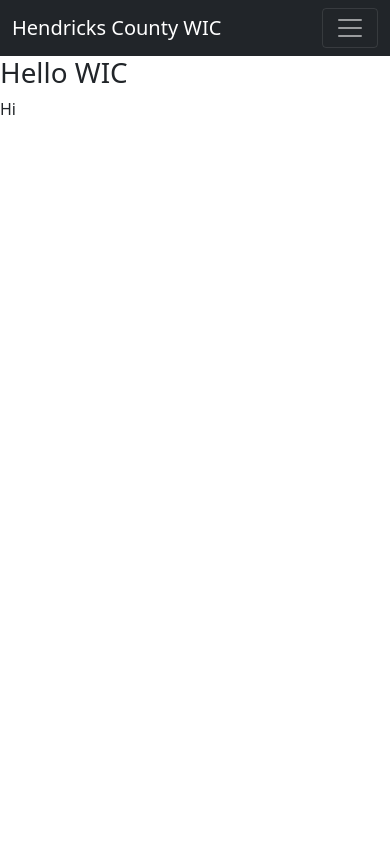
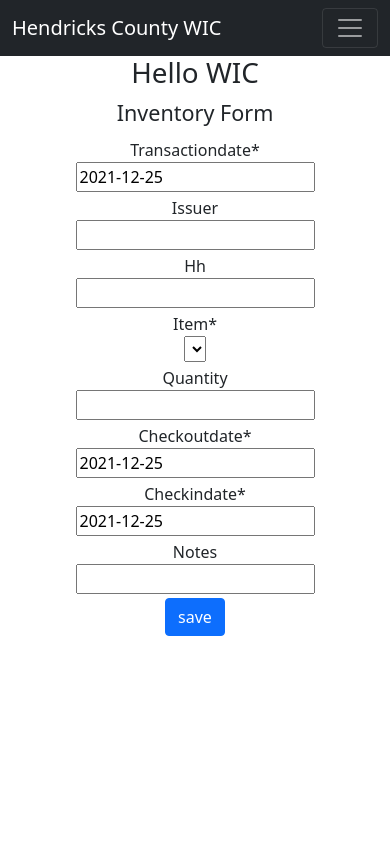
Before and after one commit to cloudflying87/wicInventory, a Django app: page /checkout in a window 390 px wide. Run offline with Django 4.2, Linux system fonts and the light colour scheme; data that the repository does not hold is empty; some libraries are stand-ins or nearby versions.

Commit message:
Login and form basics working.

```diff
--- /dev/null
+++ b/inventory/forms.py
@@ -0,0 +1,35 @@
+from django import forms
+from .models import Inventory
+from crispy_forms.helper import FormHelper
+from crispy_forms.layout import Layout, Submit, Row, Column,Fieldset,Field
+# from dal import autocomplete
+
+class InventoryEntry(forms.ModelForm):
+    def __init__(self, *args, **kwargs):
+        super().__init__(*args, **kwargs)
+        self.helper = FormHelper()
+        self.helper.layout = Layout(
+            Fieldset(
+                'Inventory Form',
+                Row(
+                    Column('transactiondate',type='date',css_class='form-group col-sm-3 mb-1'),
+                    Column('issuer',css_class='form-group col-sm-3 mb-1'),
+                    Column('hh',css_class='form-group col-sm-3 mb-1'),
+                ),
+                Row(
+                    Column('item',css_class='form-group col-sm-3 mb-1'),
+                    Column('quantity',css_class='form-group col-sm-3 mb-1'),
+                    Column('checkoutdate',css_class='form-group col-sm-3 mb-1'),
+                    Column('checkindate',css_class='form-group col-sm-3 mb-1'),
+                    Column('notes',css_class='form-group col-sm-3 mb-1'),
+                )
+
+            ),
+            Submit('Submit','save')
+        )
+    class Meta:
+        model = Inventory
+        fields = ('transactiondate','issuer','hh','item','quantity','checkoutdate','checkindate','notes')
+        # widgets= {
+        #     'item':autocomplete.ModelSelect2(url='autocomplete')
+        # }
--- a/inventory/templates/inventory/base.html
+++ b/inventory/templates/inventory/base.html
@@ -12,7 +12,7 @@
     <script src="https://cdn.jsdelivr.net/npm/select2@4.1.0-rc.0/dist/js/select2.min.js"></script>
     <title>{{ title }}</title>
 </head>
-<body>
+<body class="text-center">
     {% block content %}
 
     {% endblock %}
--- a/inventory/templates/inventory/checkout.html
+++ b/inventory/templates/inventory/checkout.html
@@ -3,5 +3,12 @@
 {% block content %}
 {% include 'inventory/navbar.html' %}
     <h1>Hello WIC</h1>
-    {{ hello }}
+    <div class = 'entryform'>
+        {% load crispy_forms_tags %}
+        <form method="post">
+            {% csrf_token %}
+            {% crispy inventoryform %}
+
+        </form>
+    </div>
 {% endblock %}
--- a/inventory/templates/inventory/signin.html
+++ b/inventory/templates/inventory/signin.html
@@ -7,7 +7,7 @@
         <main class="form-signin">
           <form method="POST">
             {% csrf_token %}
-            <img class="mb-4" src="../../../static/images/airplane-icon-96.png" alt="" width="57" height="57">
+            <img class="mb-4" src="../../../static/images/Small.png" alt="" width="57" height="57">
             <h1 class="h3 mb-3 fw-normal">Please sign in</h1>
 
             <div class="form-floating">
--- a/inventory/urls.py
+++ b/inventory/urls.py
@@ -1,4 +1,5 @@
 from django.urls import path
+# from inventory.views import InventoryAutComplete
 from . import views
 
 urlpatterns = [
@@ -6,5 +7,6 @@ urlpatterns = [
     path('', views.login_user, name="login_user"),
     path('checkout', views.checkout, name="checkout"),
     path('report', views.report, name="report"),
-    path('logout', views.logout_user, name="logout_user")
+    path('logout', views.logout_user, name="logout_user"),
+    # path('autocomplete', InventoryAutComplete.as_view(),name='autocomplete')
 ]
--- a/inventory/views.py
+++ b/inventory/views.py
@@ -1,6 +1,18 @@
 from django.shortcuts import render, redirect
 from django.contrib.auth import authenticate,login,logout
+from django.contrib.auth.decorators import login_required
 from django.contrib import messages
+# from dal import autocomplete
+from .models import Inventory
+from .forms import InventoryEntry
+
+# class InventoryAutComplete(autocomplete.Select2QuerySetView):
+#     def get_queryset(self):
+#         qs = Inventory.objects.all()
+
+#         if self.q:
+#             qs = qs.filter(icao__istartswith=self.q)
+#         return qs
 
 def login_user(request):
     if request.method =="POST":
@@ -17,17 +29,21 @@ def login_user(request):
     else:
         return render(request, 'inventory/signin.html', {})
 
+# @login_required(login_url='/')
 def checkout(request):
-    hello = "Hi"
-    title= "Checkout WIC Supplies"
-    return render(request, 'inventory/checkout.html', {'title':title,'hello':hello})
+    print(request)
+    pagetitle="WIC Entry"
+    if request.method == "POST":
+        inventoryform = InventoryEntry(request.POST)
+        if inventoryform.is_valid():
+            inventoryform.save()
+    inventoryform = InventoryEntry()
+    return render(request, 'inventory/checkout.html', {'pagetitle':pagetitle, 'inventoryform':inventoryform})
 
 def report(request):
     hello = "Report"
-    title= "Report"
-    return render(request, 'inventory/report.html', {'title':title,'hello':hello})
-
-
+    pagetitle= "Report"
+    return render(request, 'inventory/report.html', {'pagetitle':pagetitle,'hello':hello})
 
 def logout_user(request):
     logout(request)
```
Also changed, not shown: wic/settings.py (+3 -13 lines), static/images/Small.png (added).
